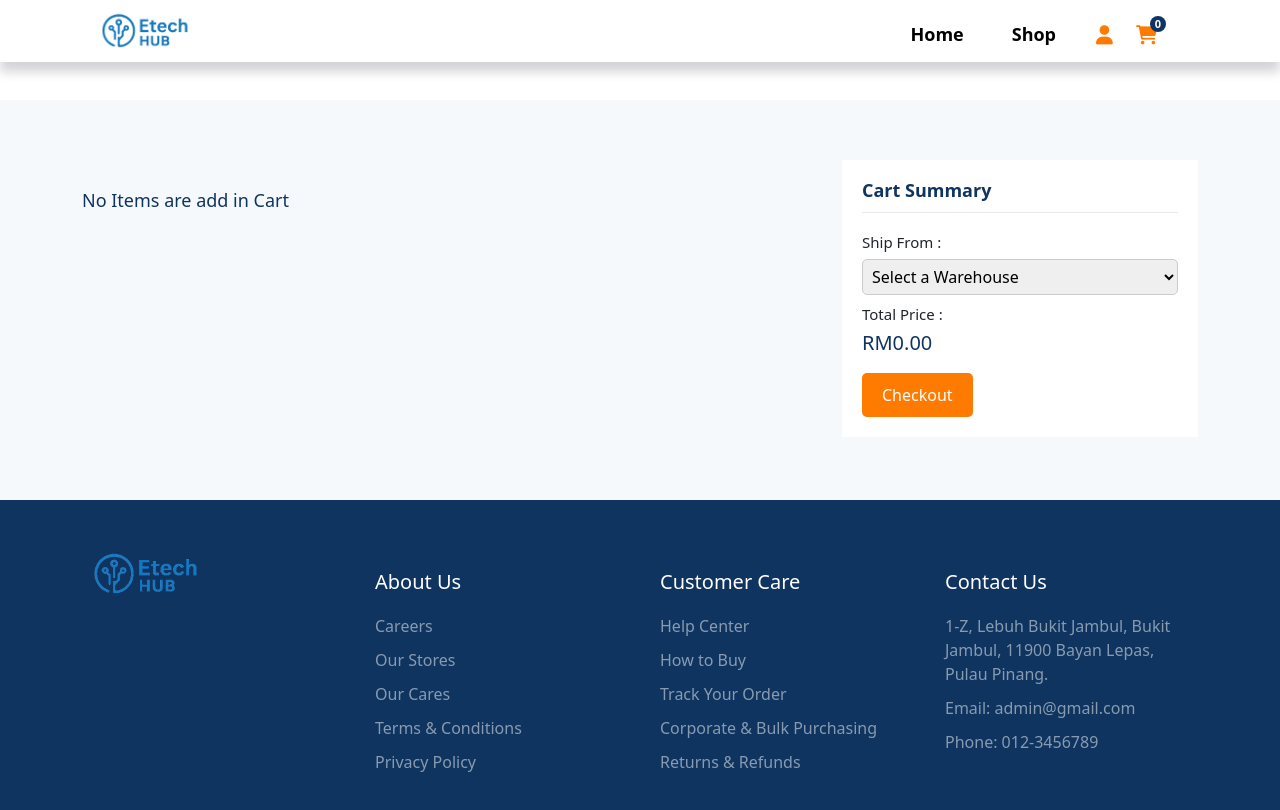
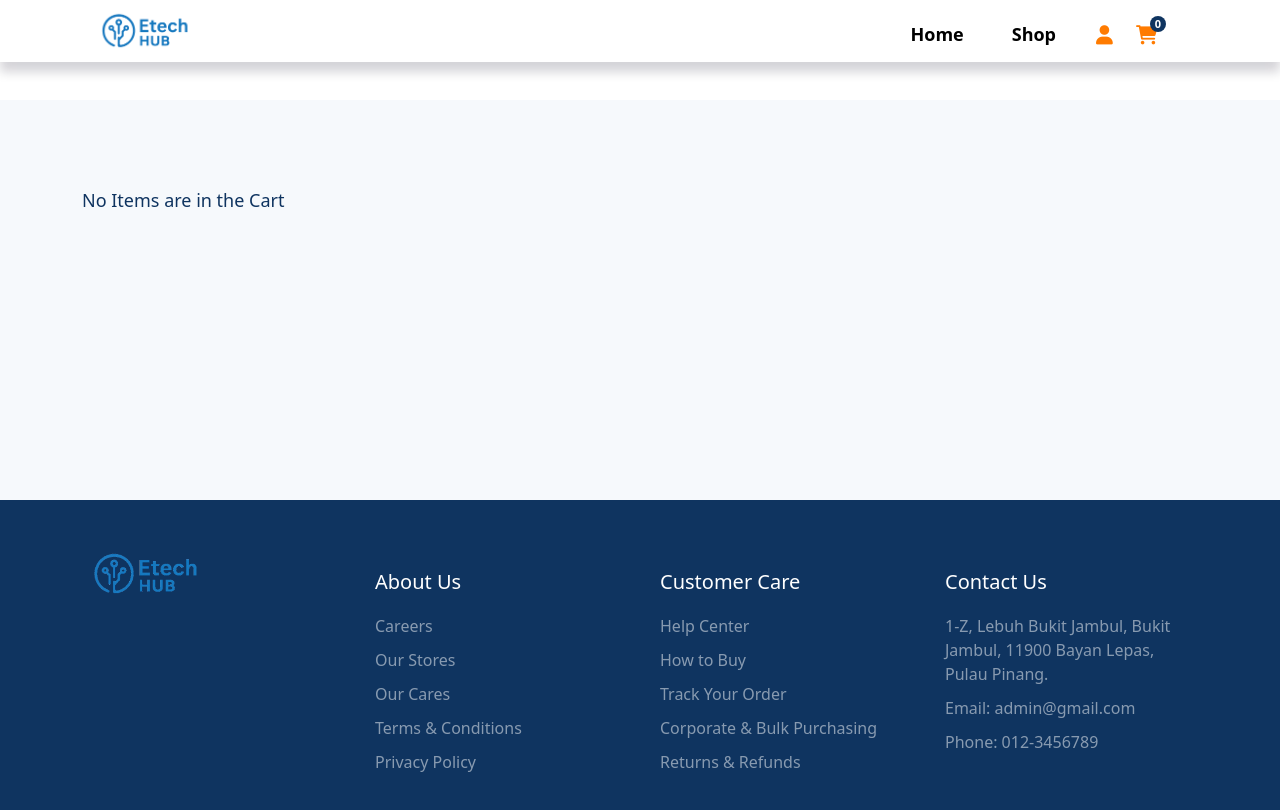
Before and after one commit to Kykelvin1121/6000CEM_Client, a React (Create React App) app: page /cart in a window 1280 px wide. Shown: the top 810 px of the page. Built offline with nearby package versions, Linux system fonts and the light colour scheme.

Commit message:
Update Cart.jsx

```diff
--- a/src/pages/Cart/Cart.jsx
+++ b/src/pages/Cart/Cart.jsx
@@ -1,52 +1,74 @@
-import { useContext, useEffect, useState } from "react"
+import { useContext, useEffect, useState } from "react";
 import { useNavigate } from "react-router-dom";
-import { DataContainer } from "../../App"
-import { Col, Container, Row } from "react-bootstrap"
-import { db } from '../../FirebaseConfig'
-import { getAuth } from 'firebase/auth'
-import { collection, addDoc, updateDoc, doc, getDoc, serverTimestamp } from 'firebase/firestore';
-import "./Cart.css"
-import "../../index.css"
-import { toast } from "react-toastify"
+import { DataContainer } from "../../App";
+import { Col, Container, Row } from "react-bootstrap";
+import { db } from "../../FirebaseConfig";
+import { getAuth } from "firebase/auth";
+import {
+  collection,
+  addDoc,
+  updateDoc,
+  doc,
+  getDoc,
+  serverTimestamp,
+} from "firebase/firestore";
+import "./Cart.css";
+import "../../index.css";
+import { toast } from "react-toastify";
 
 const Cart = () => {
-  const { CartItem, setCartItem, addToCart, decreaseQty, deleteProduct} =useContext(DataContainer);
-  const totalPrice = CartItem.reduce((price, item) => price + item.qty * item.price, 0)
-  const [selectedWarehouse, setSelectedWarehouse] = useState('');
+  const { CartItem, setCartItem, addToCart, decreaseQty, deleteProduct } =
+    useContext(DataContainer);
+  const totalPrice = CartItem.reduce(
+    (price, item) => price + item.qty * item.price,
+    0
+  );
+  const [userAddress, setUserAddress] = useState("");
   const history = useNavigate();
 
-  const warehouseAddresses = {
-    'Warehouse-1': 'Penang International Airport, MAS Cargo Complex, Block A, No 1 Cargo Agent Building, Jalan Garuda, 11900 Bayan Lepas, Penang',
-    'Warehouse-2': 'MK6, Lot 1061, Jalan Pengkalan, Bukit Tengah, 14000 Bukit Mertajam, Penang',
-    'Warehouse-3': 'Jalan Masjid, 14000 Bukit Mertajam, Penang',
+  // Get current user's address from Firestore
+  useEffect(() => {
+    const fetchUserAddress = async () => {
+      const user = getAuth().currentUser;
+      if (user) {
+        const userDoc = await getDoc(doc(db, "users", user.uid));
+        if (userDoc.exists()) {
+          const data = userDoc.data();
+          setUserAddress(data.address || "No address found");
+        }
+      }
     };
+    fetchUserAddress();
+  }, []);
 
   const handleCheckout = async () => {
     const user = getAuth().currentUser;
 
     if (!user) {
-      console.log('User is not logged in');
+      console.log("User is not logged in");
       return;
     }
 
-    if (!selectedWarehouse) {
-      toast.error('Please select a warehouse.');
+    if (!userAddress) {
+      toast.error("User address not found.");
       return;
     }
 
-    // Check if the selected warehouse has enough quantity
     let hasSufficientQuantity = true;
+
     for (const item of CartItem) {
-      const productDocRef = doc(db, 'products', item.id);
+      const productDocRef = doc(db, "products", item.id);
       const productSnapshot = await getDoc(productDocRef);
 
       if (productSnapshot.exists()) {
         const productData = productSnapshot.data();
-        const warehouseKey = `wh${selectedWarehouse.slice(-1)}qty`;
+        const warehouseKey = `wh1qty`; // or modify this logic if needed
 
         if (productData[warehouseKey] < item.qty) {
           hasSufficientQuantity = false;
-          toast.error(`Insufficient ${productData.title} in the selected warehouse. Please drop ${productData.title} or change warehouse.`);
+          toast.error(
+            `Insufficient ${productData.title} in warehouse. Please drop item or try again.`
+          );
           break;
         }
       }
@@ -56,59 +78,59 @@ const Cart = () => {
       return;
     }
 
-    const ordersCollection = collection(db, 'orders');
+    const ordersCollection = collection(db, "orders");
     const orderData = {
       userId: user.uid,
       products: CartItem,
-      selectedWarehouse: selectedWarehouse,
+      shippingAddress: userAddress,
       totalPrice: totalPrice,
       timeStamp: serverTimestamp(),
-      status: 'processing',
+      status: "processing",
     };
 
-    const orderDocRef = await addDoc(ordersCollection, orderData);
+    await addDoc(ordersCollection, orderData);
 
     for (const item of CartItem) {
-      const productDocRef = doc(db, 'products', item.id);
+      const productDocRef = doc(db, "products", item.id);
       const productSnapshot = await getDoc(productDocRef);
 
       if (productSnapshot.exists()) {
         const productData = productSnapshot.data();
-        const warehouseKey = `wh${selectedWarehouse.slice(-1)}qty`;
+        const warehouseKey = `wh1qty`;
         const newQuantity = productData[warehouseKey] - item.qty;
-        const updateData = { [warehouseKey]: newQuantity };
-        await updateDoc(productDocRef, updateData);
+        await updateDoc(productDocRef, { [warehouseKey]: newQuantity });
       }
     }
 
     setCartItem([]);
-    localStorage.removeItem('cartItem');
+    localStorage.removeItem("cartItem");
     history("/home");
-    toast.success('Order successfully created!');
+    toast.success("Order successfully created!");
   };
 
+  useEffect(() => {
+    window.scrollTo(0, 1);
+    if (CartItem.length === 0) {
+      const storedCart = localStorage.getItem("cartItem");
+      if (storedCart) setCartItem(JSON.parse(storedCart));
+    }
+  }, []);
 
-
-  useEffect(()=> {
-    window.scrollTo(0,1);
-    if(CartItem.length ===0) {
-      const storedCart = localStorage.getItem("cartItem");
-      setCartItem(JSON.parse(storedCart));
-    }
-  },[])
   return (
-      <section className='cart-items'>
+    <section className="cart-items">
       <Container>
         <Row className="justify-content-center">
           <Col className="cartCol">
-                {CartItem.length === 0 && <h1 className='no-items'>No Items are add in Cart</h1>}
+            {CartItem.length === 0 && (
+              <h1 className="no-items">No Items are in the Cart</h1>
+            )}
             {CartItem.map((item) => {
-                  const productQty = item.price * item.qty
+              const productQty = item.price * item.qty;
               return (
-                    <div className='cart-list' key={item.id}>
+                <div className="cart-list" key={item.id}>
                   <Row>
                     <Col className="image-holder">
-                          <img src={item.img} alt='' />
+                      <img src={item.img} alt="" />
                     </Col>
                     <Col sm={8} md={9}>
                       <Row className="cart-content justify-content-center">
@@ -119,47 +141,75 @@ const Cart = () => {
                             <span>RM{productQty}.00</span>
                           </h4>
                         </Col>
-                            <Col xs={12} sm={3} className='cartControl'>
-                              <button className='incCart' onClick={() => addToCart(item)}>
-                                <i className='fa-solid fa-plus'></i>
+                        <Col xs={12} sm={3} className="cartControl">
+                          <button
+                            className="incCart"
+                            onClick={() => addToCart(item)}
+                          >
+                            <i className="fa-solid fa-plus"></i>
                           </button>
-                              <button className='desCart' onClick={() => decreaseQty(item)}>
-                                <i className='fa-solid fa-minus'></i>
+                          <button
+                            className="desCart"
+                            onClick={() => {
+                              if (item.qty === 1) {
+                                const updatedCart = CartItem.filter(
+                                  (product) => product.id !== item.id
+                                );
+                                setCartItem(updatedCart);
+                                if (updatedCart.length === 0) {
+                                  localStorage.removeItem("cartItem");
+                                } else {
+                                  localStorage.setItem(
+                                    "cartItem",
+                                    JSON.stringify(updatedCart)
+                                  );
+                                }
+                              } else {
+                                decreaseQty(item);
+                              }
+                            }}
+                          >
+                            <i className="fa-solid fa-minus"></i>
                           </button>
                         </Col>
                       </Row>
                     </Col>
-                        <button className="delete" onClick={()=> deleteProduct(item)}>
+                    <button
+                      className="delete"
+                      onClick={() => {
+                        deleteProduct(item);
+                        const updatedCart = CartItem.filter(
+                          (product) => product.id !== item.id
+                        );
+                        if (updatedCart.length === 0) {
+                          localStorage.removeItem("cartItem");
+                          setCartItem([]);
+                        } else {
+                          setCartItem(updatedCart);
+                          localStorage.setItem(
+                            "cartItem",
+                            JSON.stringify(updatedCart)
+                          );
+                        }
+                      }}
+                    >
                       <ion-icon name="close"></ion-icon>
                     </button>
                   </Row>
                 </div>
-                  )
+              );
             })}
           </Col>
+
+          {CartItem.length > 0 && (
             <Col md={4} className="cartCol">
-                <div className='cart-total'>
+              <div className="cart-total">
                 <h2>Cart Summary</h2>
-                  <div className='d_flex'>
-                    <h4>Ship From :</h4>
-                    <select
-                      value={selectedWarehouse}
-                      onChange={(e) => setSelectedWarehouse(e.target.value)}
-                      className="warehouse-select"
-                    >
-                      <option value="">Select a Warehouse</option>
-                      <option value="Warehouse-1">Warehouse 1</option>
-                      <option value="Warehouse-2">Warehouse 2</option>
-                      <option value="Warehouse-3">Warehouse 3</option>
-                    </select>
-                    {selectedWarehouse && (
-                      <div className="warehouse-address">
-                        <h4>Warehouse Address:</h4>
-                        <p>{warehouseAddresses[selectedWarehouse]}</p>
+                <div className="d_flex">
+                  <h4>Shipping Address:</h4>
+                  <p>{userAddress}</p>
                   <h7>Free Shipping</h7>
-                      </div>
-                    )}
-                    <h4>Total Price :</h4>
+                  <h4>Total Price:</h4>
                   <h3>RM{totalPrice}.00</h3>
                 </div>
                 <button className="checkout-button" onClick={handleCheckout}>
@@ -167,10 +217,11 @@ const Cart = () => {
                 </button>
               </div>
             </Col>
+          )}
         </Row>
       </Container>
     </section>
-  )
-}
+  );
+};
 
-export default Cart
+export default Cart;
```
Lines whose indentation alone changed are shown as unchanged.
